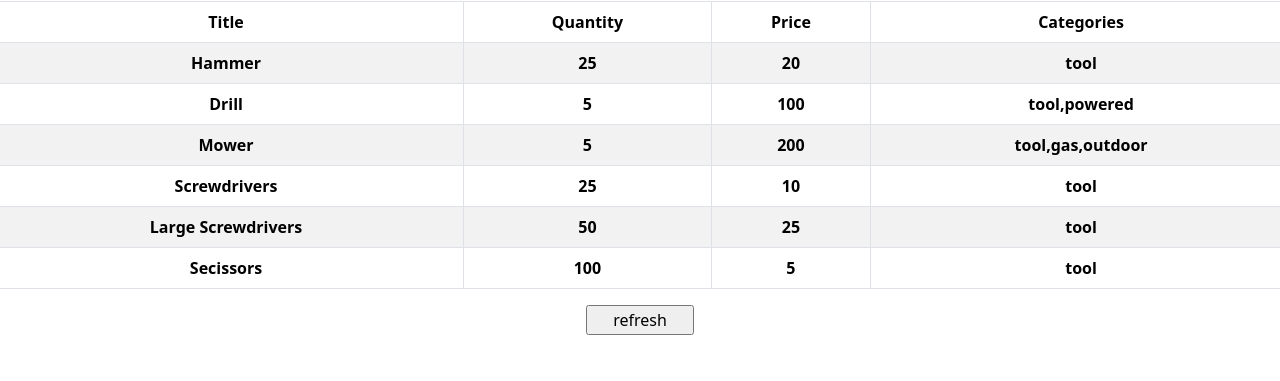
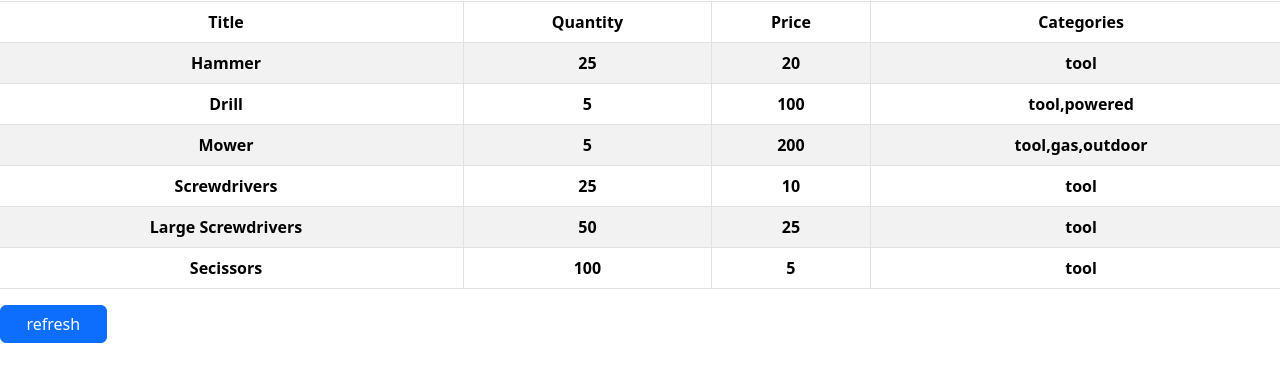
Before and after one commit to leopan0529/codeup-web-exercises, a website: page ajax-store.html in a window 1280 px wide. Shown: the part 55-436 px from the top of the page. Drawn offline with nearby package versions, Linux system fonts and the light colour scheme.

Commit message:
tool store project

```diff
--- a/ajax-store.html
+++ b/ajax-store.html
@@ -26,8 +26,9 @@
     </thead>
     <tbody id="insertProducts"></tbody>
 </table>
-    <input type="button" value="refresh" id="refresh" class="col-1">
-
+    <div>
+    <input type="button" value="refresh" id="refresh" class="col-1 btn btn-primary float-left">
+    </div>
 </div>
 
 
--- a/data/inventory.json
+++ b/data/inventory.json
@@ -47,4 +47,5 @@
         ],
         "price": 5
     }
+
 ]
```
